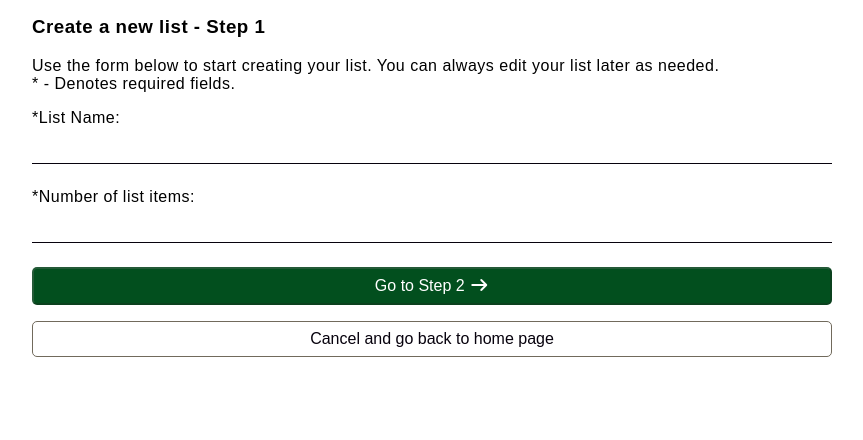
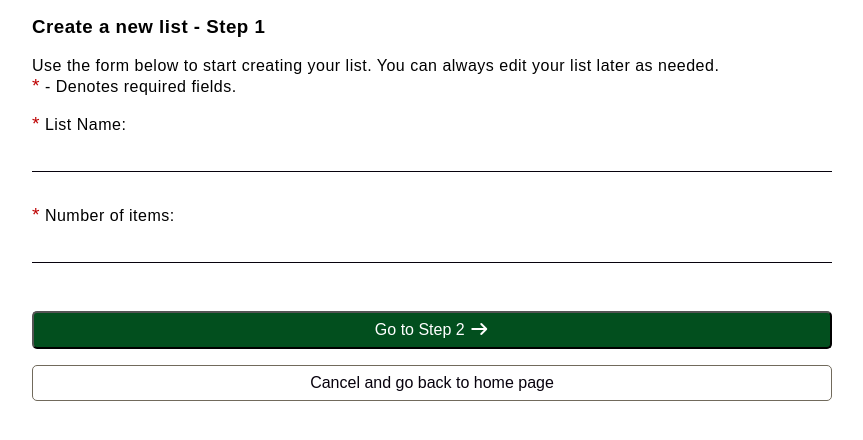
Before and after one commit to CoderAJ7470/LISTR, a Next.js app: page /create-list/step-1 in a window 1280 px wide. Shown: the top 440 px of the page, without its empty margins (208-1071 px from the left). Built offline with nearby package versions, Linux system fonts and the light colour scheme.

Commit message:
Added error checking for Steps 1 and 2 of the create list form
Added buttons to remove individual item inputs/add item inputs in Step 2

Added some styles/changed some others

```diff
--- a/app/create-list/step-1/page.tsx
+++ b/app/create-list/step-1/page.tsx
@@ -1,28 +1,77 @@
 'use client';
-import { useState } from 'react';
+import { useState, type SetStateAction } from 'react';
 import { useRouter } from 'next/navigation';
 import { useCreateListForm } from '../../context/CreateListFormContext';
+import {
+  validateListName,
+  validateNumberOfItems,
+} from '../../../src/helpers/createListFormValidation';
+
 import '../../../src/styles/createList.scss';
 
 const CreateListStep1 = () => {
   const router = useRouter();
 
-  // Grabbing the context setters so we can send in the number of items converted to number (from a string type)
-  const { setListName, setNumberOfItems } = useCreateListForm();
-
-  // Local state for inputs
   const [listNameInput, setListNameInput] = useState('');
   const [numberOfItemsInput, setNumberOfItemsInput] = useState('');
 
-  const isValid = listNameInput.trim() !== '' && Number(numberOfItemsInput) > 0;
+  // Error messages state
+  const [listNameError, setListNameError] = useState('');
+  const [numberOfItemsError, setNumberOfItemsError] = useState('');
+
+  // State variables from CreateListFormContext - brought in here to persist number
+  // of items between Steps 1 and 2, if use decides to go back to 1, then back to 2
+  const { setListName, setNumberOfItems } = useCreateListForm();
+
+  const validate = () => {
+    let valid = true;
+
+    if (!validateListName(listNameInput)) {
+      setListNameError('List name cannot be blank');
+      valid = false;
+    } else {
+      setListNameError('');
+    }
+
+    // Validate number of items using helper
+    if (!validateNumberOfItems(numberOfItemsInput)) {
+      setNumberOfItemsError('Enter a whole number > 0');
+      valid = false;
+    } else {
+      setNumberOfItemsError('');
+    }
+
+    return valid;
+  };
+
+  const handleOnListNameInputChange = (e: {
+    target: { value: SetStateAction<string> };
+  }) => {
+    const value = e.target.value;
+    setListNameInput(value);
+
+    if (listNameError && value !== '') {
+      setListNameError('');
+    }
+  };
+
+  const handleOnNumberOfItemsInputChange = (e: {
+    target: { value: SetStateAction<string> };
+  }) => {
+    const value = e.target.value;
+    setNumberOfItemsInput(value);
+
+    if (numberOfItemsError && numberOfItemsInput !== '') {
+      setNumberOfItemsError('');
+    }
+  };
 
   const handleStep2 = (e: React.FormEvent<HTMLFormElement>) => {
     e.preventDefault();
-    if (!isValid) return;
+    if (!validate()) return;
 
-    // Update Context with proper types
     setListName(listNameInput);
-    setNumberOfItems(Number(numberOfItemsInput)); // number passed to Context
+    setNumberOfItems(Number(numberOfItemsInput));
 
     router.push('/create-list/step-2');
   };
@@ -37,38 +86,51 @@ const CreateListStep1 = () => {
         <h3>Create a new list - Step 1</h3>
         <p>
           Use the form below to start creating your list. You can always edit
-          your list later as needed. <br />* - Denotes required fields.
+          your list later as needed. <br />
+          <span className='required-asterisks'>*</span> - Denotes required
+          fields.
         </p>
       </div>
 
       <form className='create-list-form' onSubmit={handleStep2}>
-        <label htmlFor='listName'>*List Name:</label>
+        <label className='step-1-labels' htmlFor='listName'>
+          <span className='required-asterisks'>*</span> List Name:
+        </label>
+
+        <div className='input-wrapper'>
           <input
             id='listName'
             type='text'
-          className='form-inputs'
+            className='step-one-form-inputs'
             value={listNameInput}
-          onChange={(e) => setListNameInput(e.target.value)}
+            onChange={handleOnListNameInputChange}
           />
+          {listNameError && (
+            <span className='error-message'>{listNameError}</span>
+          )}
+        </div>
 
-        <label htmlFor='numberOfItems'>*Number of list items:</label>
+        <label className='step-1-labels' htmlFor='numberOfItems'>
+          <span className='required-asterisks'>*</span> Number of items:
+        </label>
+
+        <div className='input-wrapper'>
           <input
             id='numberOfItems'
             type='text'
-          className='form-inputs'
+            className='step-one-form-inputs'
             inputMode='numeric'
             pattern='[0-9]*'
             value={numberOfItemsInput}
-          onChange={(e) => setNumberOfItemsInput(e.target.value)}
+            onChange={handleOnNumberOfItemsInputChange}
           />
+          {numberOfItemsError && (
+            <span className='error-message'>{numberOfItemsError}</span>
+          )}
+        </div>
 
-        <button
-          className='form-create-list-button'
-          type='submit'
-          disabled={!isValid}
-        >
-          Go to Step 2{' '}
-          <i className='fa-solid fa-arrow-right' aria-disabled={!isValid}></i>
+        <button className='form-create-list-button' type='submit'>
+          Go to Step 2 <i className='fa-solid fa-arrow-right'></i>
         </button>
 
         <button className='cancel-button' type='button' onClick={handleCancel}>
--- /dev/null
+++ b/src/helpers/createListFormValidation.ts
@@ -0,0 +1,9 @@
+// validation functions for step 1 of form
+export const validateListName = (name: string) => {
+  return name.trim() !== '';
+};
+
+export const validateNumberOfItems = (value: string) => {
+  const num = Number(value);
+  return value.trim() !== '' && !isNaN(num) && Number.isInteger(num) && num > 0;
+};
--- a/src/styles/createList.scss
+++ b/src/styles/createList.scss
@@ -2,37 +2,115 @@
   margin-top: 0;
 }
 
+// Steps 1 and 2 of Create List Form
 .create-list-form {
   display: flex;
   flex-direction: column;
 
-  & label {
+  & .step-1-labels {
     margin-bottom: 1rem;
-  }
-
-  & button {
-    border-radius: 5px;
   }
 
   & .form-create-list-button {
     background-color: var(--action-color-green);
     color: var(--white);
+    margin-top: 1rem;
     margin-bottom: 1rem;
+    border-radius: 5px;
+    padding: 0.5rem;
   }
 
   & .cancel-button {
     background: transparent;
     border: 1px solid var(--dark-beige);
     color: var(--off-black);
+    border-radius: 5px;
+    padding: 0.5rem;
   }
 
   & .fa-arrow-right {
     color: var(--white);
   }
+
+  // For Step 2
+  .step-2-add-items-button {
+    color: var(--white);
+    background-color: var(--dark-blue);
+    margin-bottom: 1rem;
+    padding: 0.5rem;
+  }
 }
 
+// For Step 2 - list items
 .create-list-item {
-  & .form-inputs {
+  position: relative;
+
+  & label {
+    flex-grow: 1;
+  }
+
+  & .step-2-form-inputs {
+    width: 100%;
+    border: none;
+    border-bottom: 2px solid var(--off-black);
+    margin-bottom: 1rem;
+    margin-top: 1rem;
+  }
+
+  & .step-2-error-message {
+    color: var(--required-or-warning);
+    white-space: nowrap;
+    pointer-events: none;
+    border-radius: 4px;
+    padding: 4px 8px;
+    font-size: 0.875rem;
+    position: absolute;
+    top: 0;
+    right: 30px;
+  }
+}
+
+.input-wrapper {
+  position: relative;
+  width: 100%;
+
+  & .step-one-form-inputs {
+    margin-bottom: 2rem;
+    border: none;
+    border-bottom: 1px solid var(--off-black);
     width: 100%;
   }
 }
+
+.required-asterisks {
+  font-size: 1.2rem;
+  color: var(--required-or-warning);
+}
+
+.error-message {
+  color: var(--required-or-warning);
+  white-space: nowrap;
+  pointer-events: none;
+  border-radius: 4px;
+  padding: 4px 8px;
+  font-size: 0.875rem;
+  position: absolute;
+  top: 0;
+  left: 0;
+  transform: translateY(100%);
+}
+
+.list-item-wrapper {
+  display: flex;
+}
+
+.remove-create-list-item-button {
+  background: none;
+  border: none;
+  padding: 0;
+
+  & .fa-circle-minus {
+    color: var(--required-or-warning);
+    background-color: var(--white);
+  }
+}
--- a/src/styles/main.scss
+++ b/src/styles/main.scss
@@ -2,10 +2,12 @@
   // main color palette
   --off-black: #07020d;
   --sky-blue: #5db7de;
+  --dark-blue: #001d6d;
   --cream: #f1e9db;
   --beige: #a39b8b;
   --dark-beige: #716a5c;
   --white: #fff;
+  --required-or-warning: #bd0000;
 
   // for user actions
   --action-color-green: #024f1e;
@@ -34,17 +36,3 @@ textarea,
 select {
   font: inherit;
 }
-
-.hyperlinks {
-  cursor: pointer;
-}
-
-button {
-  padding: 0.5rem;
-}
-
-.form-inputs {
-  margin-bottom: 1.5rem;
-  border: none;
-  border-bottom: 1px solid var(--off-black);
-}
```
Also changed, not shown: app/create-list/step-2/page.tsx (+66 -5 lines), 1 other file (tests, documents, lock files or other folders). Lines whose indentation alone changed are shown as unchanged.
